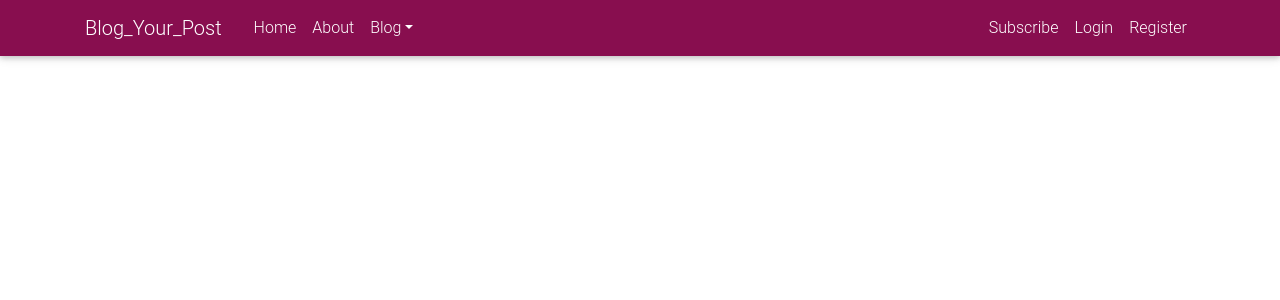
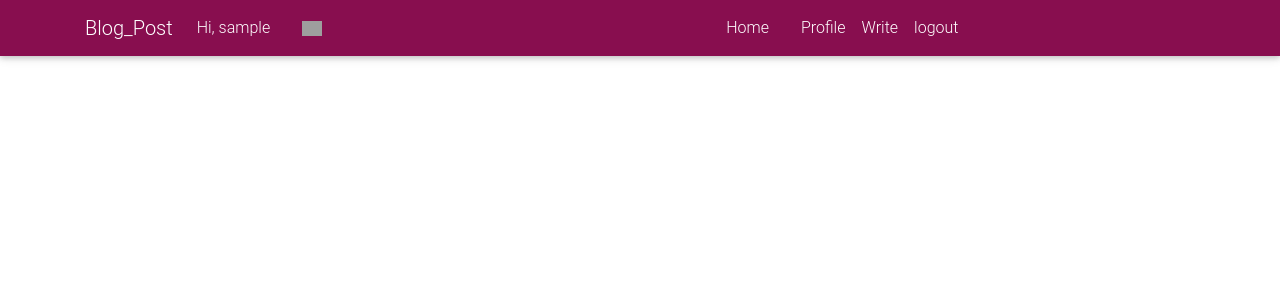
Before and after one commit to Agnes-Kalunda/flaskblog, a Flask app: page / in a window 1280 px wide. Shown: the top 300 px of the page. Run offline with Flask 2, Linux system fonts and the light colour scheme; the visitor is signed in with stand-in values (Sample User, id 1); data comes from the database, SQL or seed files in the repository; some libraries are stand-ins or nearby versions; grey boxes are pictures that could not be loaded.

Commit message:
used bootstrap to write display post/post  html

```diff
--- a/app/main/view.py
+++ b/app/main/view.py
@@ -1,25 +1,84 @@
 from flask import Flask,render_template , url_for,request,redirect
 from . import main
 from flask_login import login_required,current_user
+from app.models import User,Post,Comment
+from .. import db,photos
 # import forms
 # import models
+
 @main.route('/')
 def home():
 
-    return render_template('index.html')
+
+    return render_template('display_posts.html')
+
+@main.route('/display_all', methods= ['POST','GET'])
+def displayposts():
+     posts = Post.query.all()
+     return render_template('display_posts.html',posts=posts)
+
+
 @main.route('/about')
 def about():
     return render_template('about.html',title='About')
 @main.route('/subscribe')
 def subscribe():
     return render_template('subcription.html',title='Subscribe')
+@main.route('/profile/<username>')
+@login_required
+def profile(username):
+    user = User.query.filter_by(username = username).first()
+    return render_template('profile.html',title='Profile',user=user)
 
-@main.route('/profile')
-@login_required
-def profile():
-    return render_template('profile.html',title='Profile')
-
-@main.route('/write_post')
+@main.route('/write_post/new',methods= ['POST','GET'])
 @login_required
 def write_post():
-    return render_template('write_post.html',title='Profile')
+    if request.method == 'POST':
+        form = request.form
+        title = form.get("title")
+        content = form.get("content")
+        category= form.get("category")
+
+        if  title==None or content==None :
+            error = "Post must have some content and title"
+            return render_template('write_post.html', error=error)
+        else:
+            post = Post( title=title,content=content,category=category,author = current_user.username, user_id= current_user.id)
+            post.save_post()
+            return redirect(url_for("main.displayposts"))
+    return render_template('write_post.html',title='Write')
+
+
+
+@main.route('/<username>/update/pic', methods = ['POST'])
+@login_required
+def update_profile_pic(username):
+    user = User.query.filter_by(username = username).first()
+    if 'photo' in request.files:
+        filename = photos.save(request.files['photo'])
+        path = f'photos/{filename}'
+        user.profile_img = path
+        db.session.commit()
+
+    return redirect(url_for('main.profile', username = username))
+
+@main.route('/display_all/update_post/<int:post_id>')
+@login_required
+def update_post(post_id):
+
+
+    return redirect(url_for('main.displayposts'))
+
+@main.route('/delete_post/<int:post_id>',methods= ['POST','GET'])
+@login_required
+def delete_post(post_id):
+    post= Post.query.filter_by(id = post_id).first()
+    post.delete_post()
+
+
+    return redirect(url_for('main.displayposts'))
+
+@main.route("/post/<int:post_id>")
+def post(post_id):
+    post = Post.query.get_or_404(post_id)
+    return render_template('post.html', title=post.title, post=post)
--- a/app/models.py
+++ b/app/models.py
@@ -1,6 +1,7 @@
 from . import db, login_manager
 from werkzeug.security import generate_password_hash, check_password_hash
 from flask_login import UserMixin
+from datetime import datetime
 class User(UserMixin,db.Model):
     __tablename__= 'users'
     id = db.Column(db.Integer,primary_key= True)
@@ -9,8 +10,9 @@ class User(UserMixin,db.Model):
     username = db.Column(db.String(255),nullable=False, unique=True)
     email = db.Column(db.String(255), nullable =False,unique=True)
     profile_img = db.Column(db.String(255))
+    bio = db.Column(db.String(255))
+    posts = db.relationship('Post', backref = 'user', lazy = 'dynamic')
     password = db.Column(db.String(255),nullable = False)
-
     def save(self):
         db.session.add(self)
         db.session.commit()
@@ -26,6 +28,47 @@ class User(UserMixin,db.Model):
 
     def __repr__(self):
         return "User:%s"%str(self.username)
+
+
+
+
+class Post(db.Model):
+    __tablename__= 'posts'
+    id = db.Column(db.Integer,primary_key= True)
+    title = db.Column(db.String(255),nullable=False)
+    content= db.Column(db.String(1500),nullable=False)
+    author = db.Column(db.String(255),nullable=False)
+    category = db.Column(db.String(255),nullable=False)
+    date_posted = db.Column(db.DateTime, default = datetime.utcnow)
+    user_id = db.Column(db.Integer, db.ForeignKey('users.id'))
+    comments = db.relationship('Comment', backref = 'post', lazy = 'dynamic')
+    def save_post(self):
+        db.session.add(self)
+        db.session.commit()
+    def delete_post(self):
+        db.session.delete(self)
+        db.session.commit()
+
+    def __repr__(self):
+        return "Post:%s"%str(self.title)
+
+class Comment(db.Model):
+    __tablename__ = 'comments'
+
+    id = db.Column(db.Integer, primary_key = True)
+    name =  db.Column(db.String(255),nullable=False, unique=True)
+    email = db.Column(db.String(255), nullable =False,unique=True)
+    content = db.Column(db.String(255))
+    date_posted = db.Column(db.DateTime, default = datetime.utcnow)
+    post_id = db.Column(db.Integer, db.ForeignKey('posts.id'))
+
+    def save_comment(self):
+        db.session.add(self)
+        db.session.commit()
+    def delete_comment(self):
+        db.session.delete(self)
+        db.session.commit()
+
 @login_manager.user_loader
 def user_loader(user_id):
     return User.query.get(user_id)
--- /dev/null
+++ b/app/templates/display_posts.html
@@ -0,0 +1,25 @@
+{%extends 'base.html'%}
+
+{%block content%}
+        {% for post in posts %}
+        <div class="container">
+            <div class="col-md-4"></div>
+            <div class="col-md-4">
+                <article class="media content-section">
+
+                    <div class="media-body">
+                      <div class="article-metadata">
+                        <a class="mr-2" href="#">{{ post.author}}</a>
+                        <small class="text-muted">{{ post.date_posted.strftime('%Y-%m-%d') }}</small>
+                      </div>
+                      <h2><a class="article-title" href="{{ url_for('main.post', post_id=post.id) }}">{{ post.title }}</a></h2>
+                      <p class="article-content">{{ post.content }}</p>
+                    </div>
+                  </article>
+            </div>
+            <div class="col-md-4"></div>
+        </div>
+
+    {% endfor %}
+
+{%endblock%}
--- a/app/templates/navbar.html
+++ b/app/templates/navbar.html
@@ -1,12 +1,37 @@
 <nav class="navbar navbar-expand-md navbar-dark  pink darken-4 mynav ">
     <div class="container">
-    <a class="navbar-brand mr-4" href="/">Blog_Your_Post</a>
+    <a class="navbar-brand mr-3" href="/">Blog_Post</a>
     <button class="navbar-toggler" type="button" data-toggle="collapse" data-target="#navbarToggle" aria-controls="navbarToggle" aria-expanded="false" aria-label="Toggle navigation">
         <span class="navbar-toggler-icon"></span>
     </button>
     <div class="collapse navbar-collapse" id="navbarToggle">
-        <div class="navbar-nav mr-auto">
+    <div class="navbar-nav mr-2">
+
+
+
+
+        {%if current_user.is_authenticated  and current_user.profile_img is none%}
+
+
+
+
+        <a class=" nav-link active mr-3" href="{{ url_for('main.profile',username=current_user.username) }}">Hi, {{current_user.username}}</a>
+
+        <a class=" nav-link active" href="{{ url_for('main.profile',username=current_user.username) }}"><img src="{{url_for('static', filename = 'images/default.jpg')}}" alt="" style= "width:5%;height:auto;" ></a>
+
+        {%elif current_user.is_authenticated and current_user.profile_img is not none %}
+
+
+
+
+        <a class=" nav-link active" href="{{ url_for('main.profile',username=current_user.username) }}">Hi, {{current_user.username}}</a>
+
+        <a class=" nav-link active" href="{{ url_for('main.profile',username=current_user.username) }}"><img src="{{url_for('static', filename = current_user.profile_img)}}" alt="" style= "width:5%;height:auto;" ></a>
+
+        {%else%}
+
         <a class="nav-item nav-link active" href="{{ url_for('main.home') }}">Home</a>
+
         <a class="nav-item nav-link active" href="{{ url_for('main.about') }}">About</a>
         <a class="nav-item nav-link dropdown-toggle active" data-toggle="dropdown"  role="button" aria-haspopup="true" aria-expanded="false">Blog</a>
             <div class="dropdown-menu  dropdown-primary justify-content-end" >
@@ -16,12 +41,38 @@
                 <div class="dropdown-divider"></div>
                 <a class="dropdown-item" href="#"> Want to write? Register</a>
             </div>
+        {%endif%}
         </div>
         <!-- Navbar Right Side -->
+
         <div class="navbar-nav nav-item ">
-        <a class=" nav-link active" href="{{ url_for('main.subscribe') }}">Subscribe</a>
-        <a class=" nav-link active" href="{{ url_for('auth.login') }}">Login</a>
-        <a class=" nav-link active" href="{{ url_for('auth.register') }}">Register</a>
+
+            {%if current_user.is_authenticated and current_user.profile_img is none%}
+
+            <a class="nav-item nav-link active mr-3" href="{{ url_for('main.home') }}">Home</a>
+
+            <a class=" nav-link active" href="{{ url_for('main.profile',username=current_user.username) }}">Profile</a>
+
+            <a class=" nav-link active" href="{{ url_for('main.write_post') }}">Write</a>
+
+            <a class=" nav-link active" href="{{ url_for('auth.logout') }}">logout</a>
+
+            {%elif current_user.is_authenticated and current_user.profile_img is not none%}
+
+            <a class="nav-item nav-link active mr-3" href="{{ url_for('main.home') }}">Home</a>
+
+            <a class=" nav-link active" href="{{ url_for('main.profile',username=current_user.username) }}">Profile</a>
+
+            <a class=" nav-link active" href="{{ url_for('main.write_post') }}">Write</a>
+
+            <a class=" nav-link active" href="{{ url_for('auth.logout') }}">logout</a>
+
+            {%else%}
+
+            <a class=" nav-link active" href="{{ url_for('main.subscribe') }}">Subscribe</a>
+            <a class=" nav-link active" href="{{ url_for('auth.login') }}">Login</a>
+            <a class=" nav-link active" href="{{ url_for('auth.register') }}">Register</a>
+            {%endif%}
         </div>
     </div>
     </div>
--- a/config.py
+++ b/config.py
@@ -6,8 +6,9 @@ class Config(object):
      DEBUG = False
      TESTING = False
 
-     SECRET_KEY = ''
+     SECRET_KEY = '435313ea80b5a872114356a1'
      SQLALCHEMY_DATABASE_URI = os.environ['DATABASE_URL']
+     UPLOADED_PHOTOS_DEST ='app/static/photos'
 
 
 
```
Also changed, not shown: app/__init__.py (+0 -8 lines), app/templates/post.html (+40 -0 lines), app/templates/profile.html (+48 -0 lines), app/templates/write_post.html (+63 -0 lines), 1 other file.
